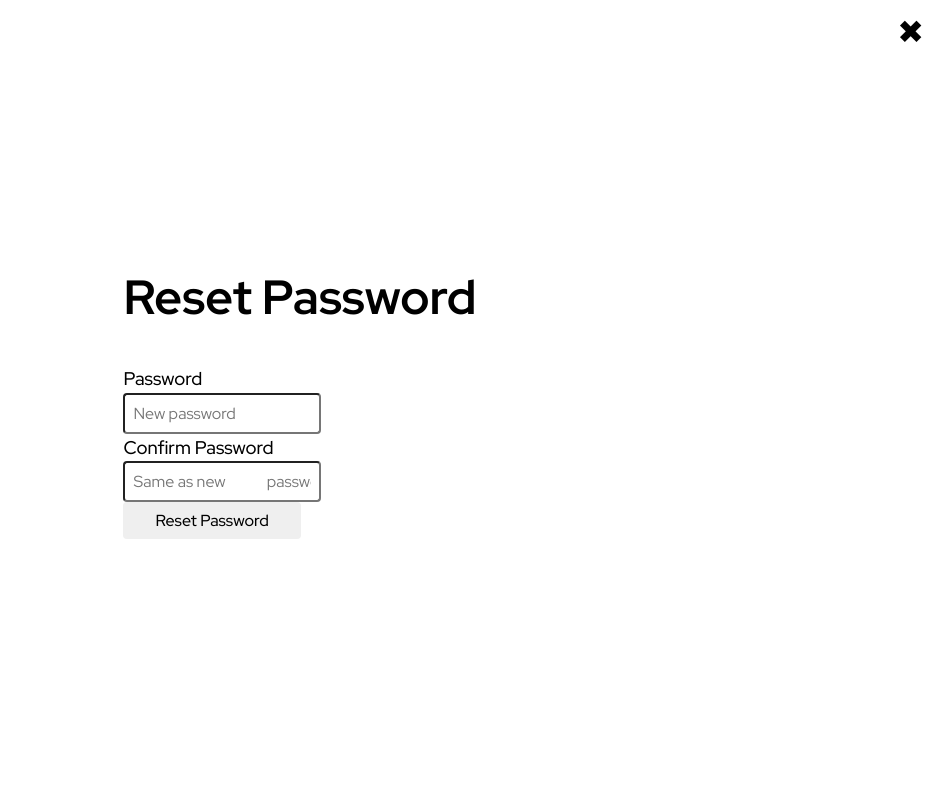
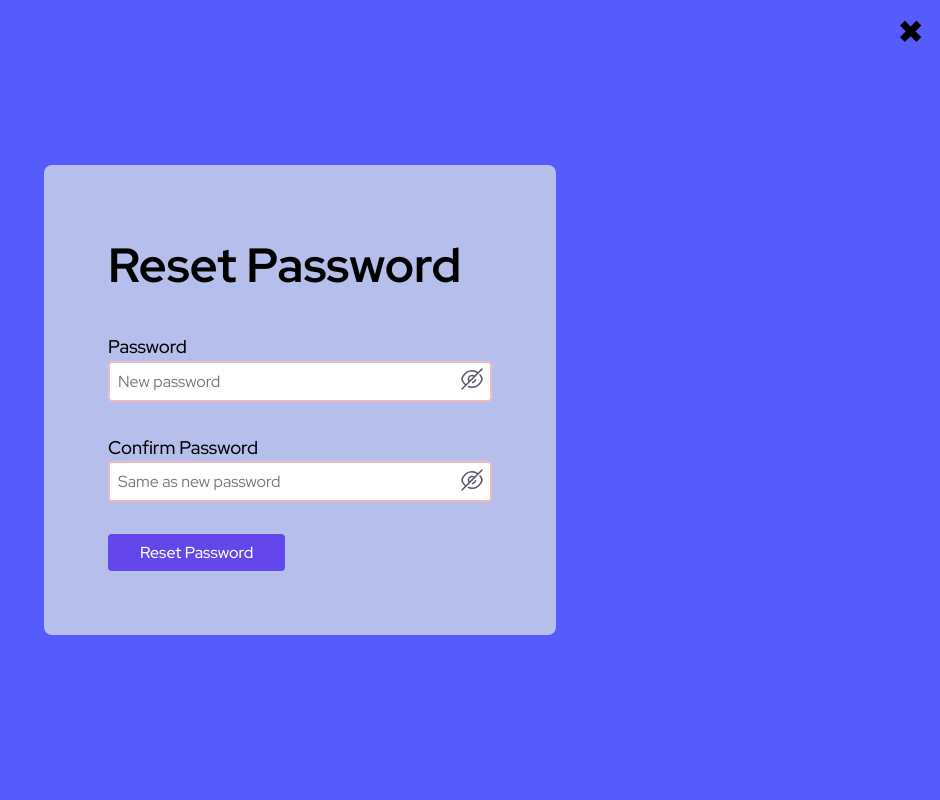
Before and after one commit to Arisch24/PortfolioMe, a Flask app: template PortfolioMe/templates/auth/reset_token.html in a window 1280 px wide. Shown: the whole page, without its empty margins (340-1280 px from the left). Run offline with Flask 2, Linux system fonts and the light colour scheme; the template is opened without the code that fills it: values that come from a table or form of the project are taken from there, others are empty.

Commit message:
Done styling for reset password page

```diff
--- a/PortfolioMe/static/css/auth/reset_token.css
+++ b/PortfolioMe/static/css/auth/reset_token.css
@@ -0,0 +1,36 @@
+body {
+    background-color: hsl(var(--light-accent-blue));
+}
+
+.reset-token-container {
+    background-color: hsl(var(--light-blue));
+    color: hsl(var(--pure-black));
+    min-width: 40%;
+    max-width: 60%;
+}
+
+.form-container {
+    display: flex;
+    flex-direction: column;
+    row-gap: 2rem;
+}
+
+.form-container input:not(input[type='submit']) {
+    width: 100%;
+    border: 2px solid hsl(var(--pink));
+}
+
+.form-container div:nth-child(2),
+.form-container div:nth-child(3) {
+    position: relative;
+}
+
+.form-container input[type='submit'] {
+    background-color: hsl(var(--accent-blue));
+    color: hsl(var(--pure-white));
+}
+
+.toggle-password {
+    top: 50%;
+    right: 0.5rem;
+}
--- a/PortfolioMe/templates/auth/reset_token.html
+++ b/PortfolioMe/templates/auth/reset_token.html
@@ -1,5 +1,5 @@
 {% extends "layout/base_form.html" %}{% block title %}PortfolioMe : Reset
-Password Request{% endblock %} {% block css %}<link
+Password{% endblock %} {% block css %}<link
     rel="stylesheet"
     href="{{ url_for('static', filename='css/auth/reset_token.css') }}"
 />
@@ -12,25 +12,51 @@ Password Request{% endblock %} {% block css %}<link
         {{ form.hidden_tag() }}
         <div>
             {{ form.password.label }} {% if form.password.errors %} {{
-            form.password(placeholder='New password') }}
+            form.password(placeholder='New password') }}<img
+                src="{{ url_for('static', filename='images/Eye_slash_Icon_UIA.svg') }}"
+                class="toggle-password"
+            />
             <p class="error-msg">
                 {% for error in form.password.errors %} {{ error }} {% endfor %}
             </p>
             <!-- prettier-ignore -->
-            {% else %} {{ form.password(placeholder='New password') }} {% endif %}
+            {% else %} {{ form.password(placeholder='New password') }}<img
+                src="{{ url_for('static', filename='images/Eye_slash_Icon_UIA.svg') }}"
+                class="toggle-password"
+            />
+            {% endif %}
         </div>
         <div>
             {{ form.confirm_password.label }} {% if form.confirm_password.errors
-            %} {{ form.confirm_password(placeholder='Same as new password') }}
+            %} {{ form.confirm_password(placeholder='Same as new password')
+            }}<img
+                src="{{ url_for('static', filename='images/Eye_slash_Icon_UIA.svg') }}"
+                class="toggle-password"
+            />
             <p class="error-msg">
                 {% for error in form.confirm_password.errors %} {{ error }} {%
                 endfor %}
             </p>
-            {% else %} {{ form.confirm_password(placeholder='Same as new
-            password') }} {% endif %}
+            <!-- prettier-ignore -->
+            {% else %} {{ form.confirm_password(placeholder='Same as new password') }}<img
+                src="{{ url_for('static', filename='images/Eye_slash_Icon_UIA.svg') }}"
+                class="toggle-password"
+            />
+            {% endif %}
         </div>
         <div>{{ form.submit }}</div>
     </form>
 </main>
 
-{% endblock %} {% block javascript %} {% endblock %}
+{% endblock %} {% block javascript %}
+<script
+    type="text/javascript"
+    src="{{ url_for('static', filename='js/extras.js') }}"
+></script>
+<script>
+    showHidePassword(
+        "{{ url_for('static', filename='images/Eye_slash_Icon_UIA.svg') }}",
+        "{{ url_for('static', filename='images/Eye_Icon_UIA.svg') }}"
+    );
+</script>
+{% endblock %}
```
